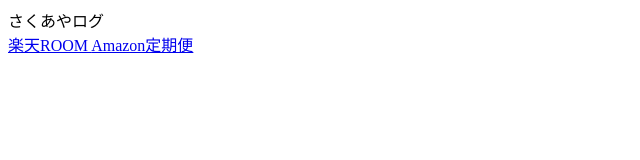
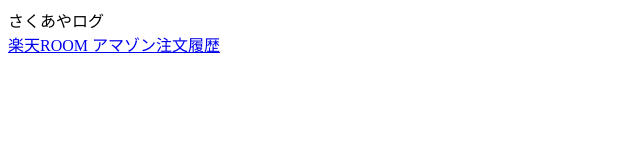
Before and after one commit to sakuaya/items, a plain HTML site: page index.html in a window 1280 px wide. Shown: the full height of the page, 0-640 px from the left. Drawn offline with Linux system fonts and the light colour scheme.

Commit message:
Update index.html

```diff
--- a/index.html
+++ b/index.html
@@ -15,8 +15,8 @@
     <a href="https://room.rakuten.co.jp/room_sakuaya/items" target="_blank">
       楽天ROOM
     </a>
-    <a href="https://room.rakuten.co.jp/room_sakuaya/items">
-      Amazon定期便
+    <a href="https://sakuaya.github.io/items/amazon.html">
+      アマゾン注文履歴
     </a>
   </main>
   <footer>
```
